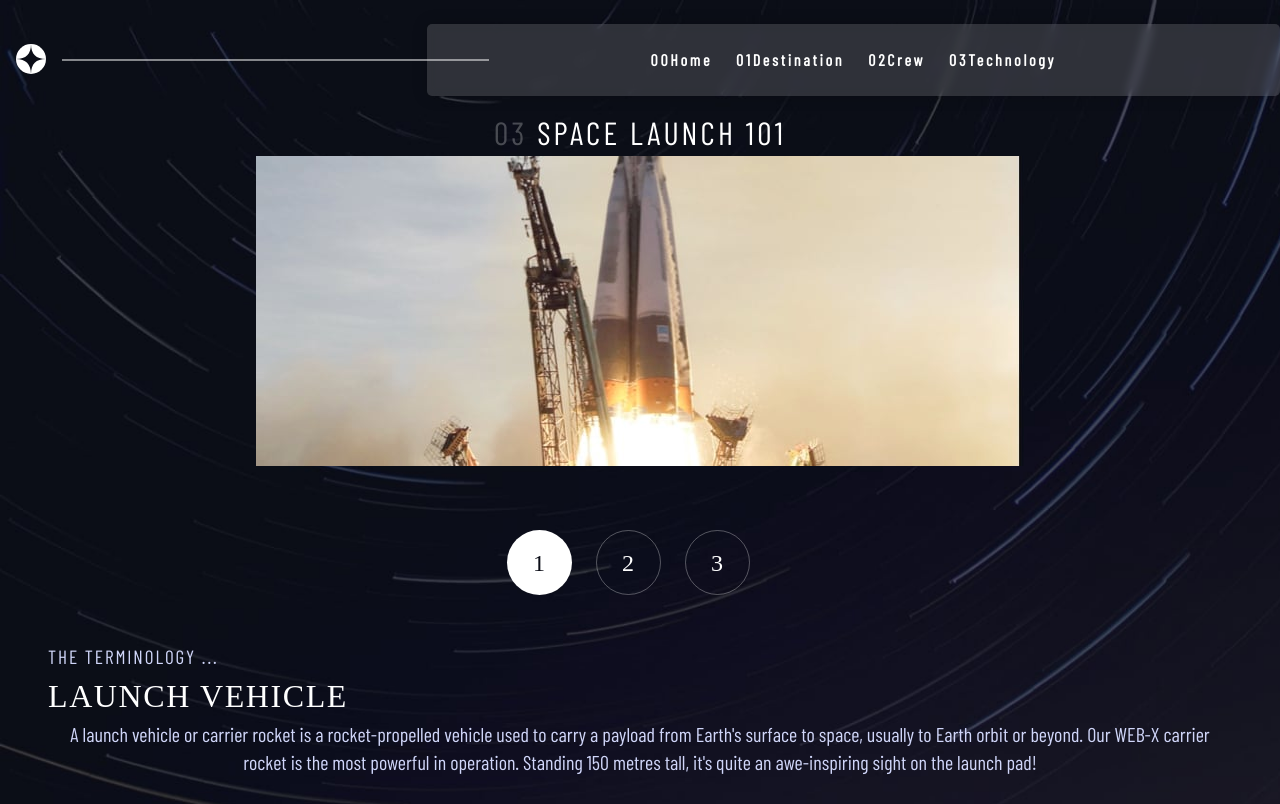
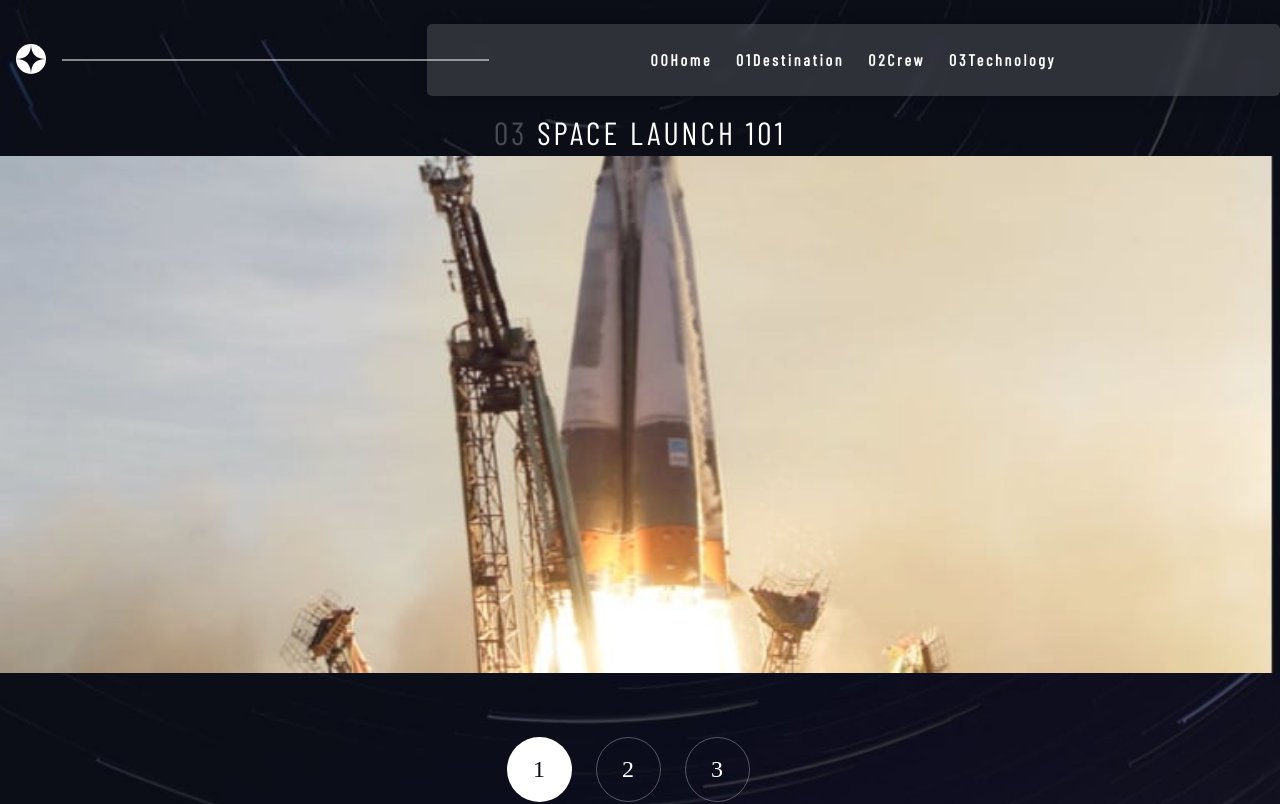
Before and after one commit to AubreyHBarnes/Space-Tourism-FEM, a Next.js app: page /technology in a window 1280 px wide. Shown: the top 804 px of the page. Built offline with nearby package versions, Linux system fonts and the light colour scheme; a web font is replaced by a local one.

Commit message:
aspect ratio works along side next/image, layout-fill and object-fill

```diff
--- a/pages/technology.js
+++ b/pages/technology.js
@@ -25,12 +25,12 @@ const Destination = () => {
                 <section className="my-16 tech-pg-wrapper">
                     <h1 className="uppercase text-white font-barlow text-h4 text-center tracking-widest"><span className="opacity-25">03 </span>Space Launch 101</h1>
                     <div className="tech-container">
-                        <div className="tech-img-container m-auto relative w-[768px] h-[310px]">
+                        <div className="tech-img-container relative aspect-[384/155]">
                             <Image
                                     src="/assets/technology/image-launch-vehicle-landscape.jpg"
                                     alt=""
                                     layout="fill"
-                                    objectFit="scale-down"
+                                    objectFit="fill"
                                     priority
                             />
                         </div>
```
